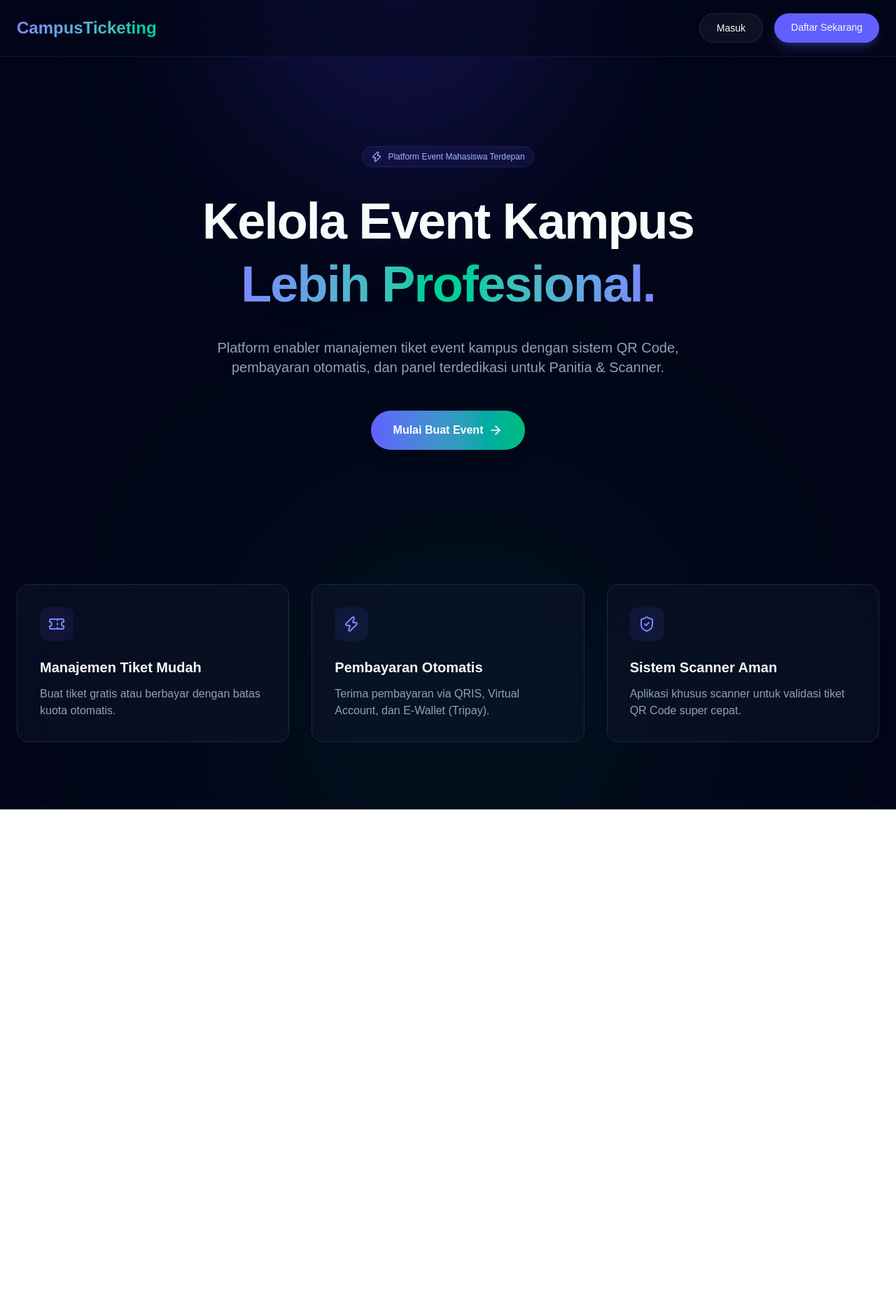
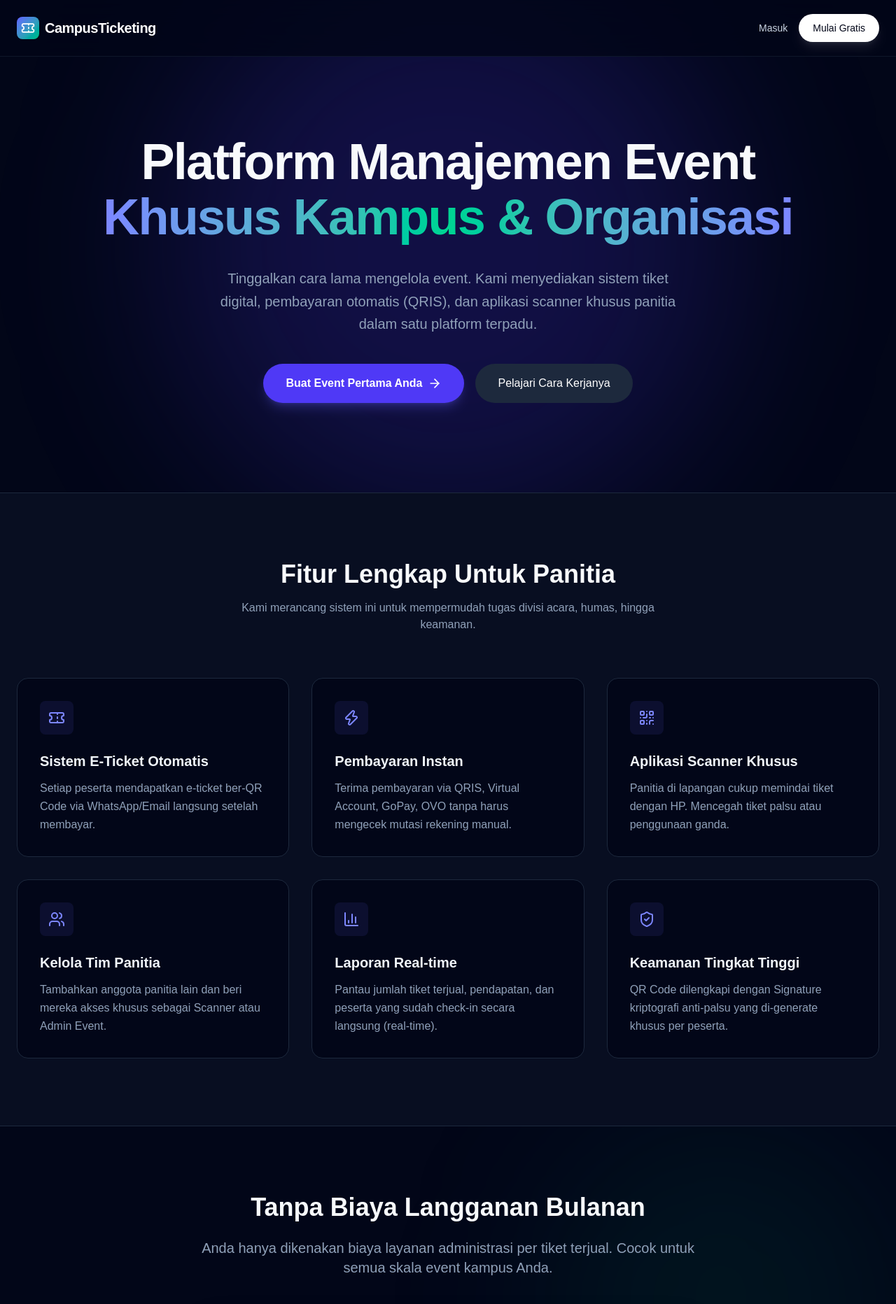
Before and after one commit to rzarxx/form-event, a Next.js app: page / in a window 1280 px wide. Shown: the top 1864 px of the page at 70% size. Before the commit the page ends 1157 px from the top, so only its background shows below. Built offline with nearby package versions, Linux system fonts and the light colour scheme.

Commit message:
fix: rename middleware to proxy.ts and update landing page UI

```diff
--- a/src/app/page.tsx
+++ b/src/app/page.tsx
@@ -1,77 +1,113 @@
 import Link from "next/link";
-import { ArrowRight, Ticket, ShieldCheck, Zap } from "lucide-react";
+import { ArrowRight, Ticket, ShieldCheck, Zap, Users, BarChart3, QrCode } from "lucide-react";
 
 export default function LandingPage() {
   return (
-    <div className="min-h-screen bg-slate-950 text-slate-50 overflow-hidden relative">
-      {/* Background Orbs */}
-      <div className="absolute top-0 left-1/4 w-[500px] h-[500px] bg-indigo-600/20 rounded-full blur-[120px] -translate-y-1/2 pointer-events-none" />
-      <div className="absolute bottom-0 right-1/4 w-[600px] h-[600px] bg-emerald-600/10 rounded-full blur-[150px] translate-y-1/4 pointer-events-none" />
-
+    <div className="min-h-screen bg-slate-950 text-slate-50 font-sans selection:bg-indigo-500/30">
       {/* Navbar */}
-      <nav className="relative z-10 border-b border-slate-800/50 backdrop-blur-xl bg-slate-950/50">
+      <nav className="fixed w-full z-50 border-b border-slate-800/50 backdrop-blur-xl bg-slate-950/80 transition-all">
         <div className="max-w-7xl mx-auto px-6 h-20 flex items-center justify-between">
-          <div className="text-2xl font-bold bg-clip-text text-transparent bg-gradient-to-r from-indigo-400 to-emerald-400 font-poppins">
+          <div className="flex items-center gap-2">
+            <div className="w-8 h-8 rounded-lg bg-gradient-to-br from-indigo-500 to-emerald-500 flex items-center justify-center">
+              <Ticket className="h-5 w-5 text-white" />
+            </div>
+            <span className="text-xl font-bold text-white tracking-tight">
               CampusTicketing
+            </span>
           </div>
-          <div className="flex gap-4">
-            <Link
-              href="/login"
-              className="px-6 py-2.5 rounded-full text-sm font-medium bg-white/5 hover:bg-white/10 border border-white/10 transition-all duration-300"
-            >
+          <div className="flex items-center gap-4">
+            <Link href="/login" className="text-sm font-medium text-slate-300 hover:text-white transition-colors">
               Masuk
             </Link>
-            <Link
-              href="/register"
-              className="px-6 py-2.5 rounded-full text-sm font-medium bg-indigo-500 hover:bg-indigo-600 shadow-lg shadow-indigo-500/25 transition-all duration-300"
-            >
-              Daftar Sekarang
+            <Link href="/register" className="px-5 py-2.5 rounded-full text-sm font-medium bg-white text-slate-950 hover:bg-slate-200 transition-all shadow-lg shadow-white/10">
+              Mulai Gratis
             </Link>
           </div>
         </div>
       </nav>
 
       {/* Hero Section */}
-      <main className="relative z-10 max-w-7xl mx-auto px-6 pt-32 pb-24 text-center">
-        <div className="inline-flex items-center gap-2 px-3 py-1.5 rounded-full bg-indigo-500/10 border border-indigo-500/20 text-indigo-300 text-xs font-medium mb-8">
-          <Zap className="h-4 w-4" /> Platform Event Mahasiswa Terdepan
-        </div>
-        <h1 className="text-5xl md:text-7xl font-bold tracking-tight mb-8 font-poppins leading-tight">
-          Kelola Event Kampus <br className="hidden md:block" />
-          <span className="bg-clip-text text-transparent bg-gradient-to-r from-indigo-400 via-emerald-400 to-indigo-400">
-            Lebih Profesional.
+      <section className="relative pt-32 pb-20 md:pt-48 md:pb-32 overflow-hidden">
+        {/* Background Gradients */}
+        <div className="absolute top-1/2 left-1/2 -translate-x-1/2 -translate-y-1/2 w-[800px] h-[800px] bg-indigo-600/20 rounded-full blur-[120px] pointer-events-none" />
+
+        <div className="relative z-10 max-w-7xl mx-auto px-6 text-center">
+          <h1 className="text-5xl md:text-7xl font-extrabold tracking-tight mb-8 leading-[1.1]">
+            Platform Manajemen Event <br />
+            <span className="text-transparent bg-clip-text bg-gradient-to-r from-indigo-400 via-emerald-400 to-indigo-400">
+              Khusus Kampus & Organisasi
             </span>
           </h1>
-        <p className="text-lg md:text-xl text-slate-400 max-w-2xl mx-auto mb-12">
-          Platform enabler manajemen tiket event kampus dengan sistem QR Code, pembayaran otomatis, dan panel terdedikasi untuk Panitia & Scanner.
+          <p className="text-lg md:text-xl text-slate-400 max-w-2xl mx-auto mb-10 leading-relaxed">
+            Tinggalkan cara lama mengelola event. Kami menyediakan sistem tiket digital, pembayaran otomatis (QRIS), dan aplikasi scanner khusus panitia dalam satu platform terpadu.
           </p>
           <div className="flex flex-col sm:flex-row items-center justify-center gap-4">
-          <Link
-            href="/register"
-            className="w-full sm:w-auto px-8 py-4 rounded-full text-base font-semibold bg-gradient-to-r from-indigo-500 to-emerald-500 hover:from-indigo-400 hover:to-emerald-400 text-white shadow-xl hover:shadow-indigo-500/25 transition-all duration-300 flex items-center justify-center gap-2 group"
-          >
-            Mulai Buat Event
+            <Link href="/register" className="w-full sm:w-auto px-8 py-4 rounded-full text-base font-semibold bg-indigo-600 hover:bg-indigo-700 text-white shadow-lg shadow-indigo-500/25 transition-all flex items-center justify-center gap-2 group">
+              Buat Event Pertama Anda
               <ArrowRight className="h-5 w-5 group-hover:translate-x-1 transition-transform" />
             </Link>
+            <Link href="#features" className="w-full sm:w-auto px-8 py-4 rounded-full text-base font-medium bg-slate-800 hover:bg-slate-700 text-white transition-all flex items-center justify-center">
+              Pelajari Cara Kerjanya
+            </Link>
           </div>
-      </main>
+        </div>
+      </section>
 
-      {/* Features Preview */}
-      <section className="relative z-10 max-w-7xl mx-auto px-6 py-24 grid grid-cols-1 md:grid-cols-3 gap-8">
+      {/* Features Detail */}
+      <section id="features" className="py-24 bg-slate-900/50 border-y border-slate-800">
+        <div className="max-w-7xl mx-auto px-6">
+          <div className="text-center mb-16">
+            <h2 className="text-3xl md:text-4xl font-bold mb-4">Fitur Lengkap Untuk Panitia</h2>
+            <p className="text-slate-400 max-w-2xl mx-auto">Kami merancang sistem ini untuk mempermudah tugas divisi acara, humas, hingga keamanan.</p>
+          </div>
+
+          <div className="grid md:grid-cols-2 lg:grid-cols-3 gap-8">
             {[
-          { icon: Ticket, title: "Manajemen Tiket Mudah", desc: "Buat tiket gratis atau berbayar dengan batas kuota otomatis." },
-          { icon: Zap, title: "Pembayaran Otomatis", desc: "Terima pembayaran via QRIS, Virtual Account, dan E-Wallet (Tripay)." },
-          { icon: ShieldCheck, title: "Sistem Scanner Aman", desc: "Aplikasi khusus scanner untuk validasi tiket QR Code super cepat." }
-        ].map((feature, i) => (
-          <div key={i} className="p-8 rounded-2xl bg-slate-900/50 border border-slate-800 backdrop-blur-xl hover:bg-slate-800/50 transition-colors">
-            <div className="w-12 h-12 rounded-xl bg-indigo-500/10 flex items-center justify-center mb-6">
-              <feature.icon className="h-6 w-6 text-indigo-400" />
+              { icon: Ticket, title: "Sistem E-Ticket Otomatis", desc: "Setiap peserta mendapatkan e-ticket ber-QR Code via WhatsApp/Email langsung setelah membayar." },
+              { icon: Zap, title: "Pembayaran Instan", desc: "Terima pembayaran via QRIS, Virtual Account, GoPay, OVO tanpa harus mengecek mutasi rekening manual." },
+              { icon: QrCode, title: "Aplikasi Scanner Khusus", desc: "Panitia di lapangan cukup memindai tiket dengan HP. Mencegah tiket palsu atau penggunaan ganda." },
+              { icon: Users, title: "Kelola Tim Panitia", desc: "Tambahkan anggota panitia lain dan beri mereka akses khusus sebagai Scanner atau Admin Event." },
+              { icon: BarChart3, title: "Laporan Real-time", desc: "Pantau jumlah tiket terjual, pendapatan, dan peserta yang sudah check-in secara langsung (real-time)." },
+              { icon: ShieldCheck, title: "Keamanan Tingkat Tinggi", desc: "QR Code dilengkapi dengan Signature kriptografi anti-palsu yang di-generate khusus per peserta." }
+            ].map((f, i) => (
+              <div key={i} className="p-8 rounded-2xl bg-slate-950 border border-slate-800 hover:border-indigo-500/50 transition-colors">
+                <div className="w-12 h-12 rounded-lg bg-indigo-500/10 flex items-center justify-center mb-6">
+                  <f.icon className="h-6 w-6 text-indigo-400" />
                 </div>
-            <h3 className="text-xl font-semibold mb-3">{feature.title}</h3>
-            <p className="text-slate-400">{feature.desc}</p>
+                <h3 className="text-xl font-semibold mb-3 text-slate-100">{f.title}</h3>
+                <p className="text-slate-400 leading-relaxed">{f.desc}</p>
               </div>
             ))}
+          </div>
+        </div>
       </section>
+
+      {/* Pricing / Biaya Layanan */}
+      <section className="py-24 relative overflow-hidden">
+         <div className="absolute top-0 right-0 w-[500px] h-[500px] bg-emerald-600/10 rounded-full blur-[120px] pointer-events-none" />
+
+         <div className="max-w-3xl mx-auto px-6 text-center relative z-10">
+            <h2 className="text-3xl md:text-4xl font-bold mb-6">Tanpa Biaya Langganan Bulanan</h2>
+            <p className="text-xl text-slate-400 mb-10">Anda hanya dikenakan biaya layanan administrasi per tiket terjual. Cocok untuk semua skala event kampus Anda.</p>
+
+            <div className="p-8 rounded-3xl bg-gradient-to-b from-slate-800 to-slate-900 border border-slate-700 shadow-2xl relative overflow-hidden">
+              <div className="absolute inset-0 bg-gradient-to-br from-indigo-500/5 to-emerald-500/5" />
+              <div className="relative z-10">
+                <div className="text-5xl font-extrabold text-white mb-2">Rp 2.000 <span className="text-lg font-medium text-slate-400">/ tiket berbayar</span></div>
+                <p className="text-slate-300 mb-8 mt-4">Gratis 100% untuk event atau pendaftaran tidak berbayar (Free Event).</p>
+
+                <Link href="/register" className="block w-full py-4 rounded-xl font-bold bg-white text-slate-900 hover:bg-slate-200 transition-colors">
+                  Mulai Gunakan Sekarang
+                </Link>
+              </div>
+            </div>
+         </div>
+      </section>
+
+      {/* Footer */}
+      <footer className="py-8 text-center text-slate-500 border-t border-slate-800/50 text-sm">
+        <p>&copy; 2026 CampusTicketing by RezzDev. All rights reserved.</p>
+      </footer>
     </div>
   );
 }
```
Also changed, not shown: src/proxy.ts (renamed from src/middleware.ts). Lines whose indentation alone changed are shown as unchanged.
